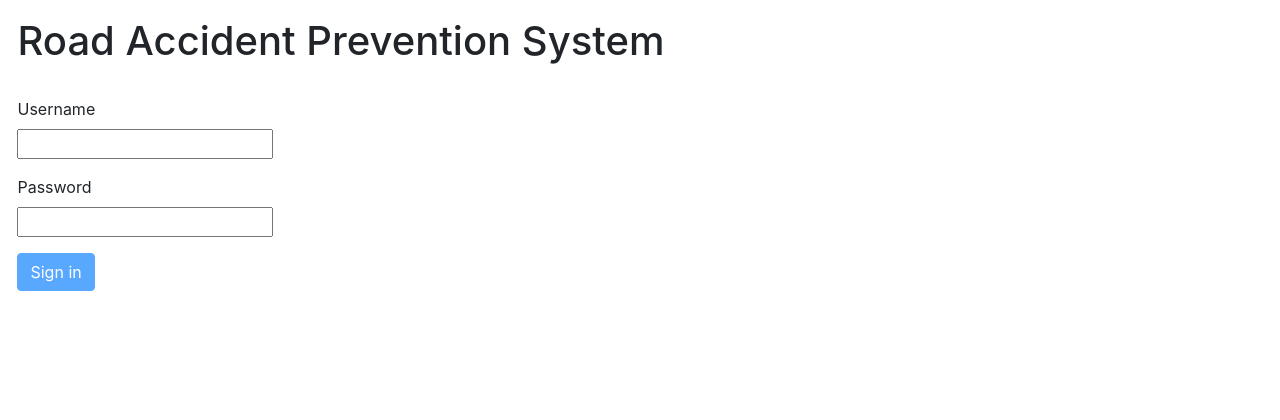
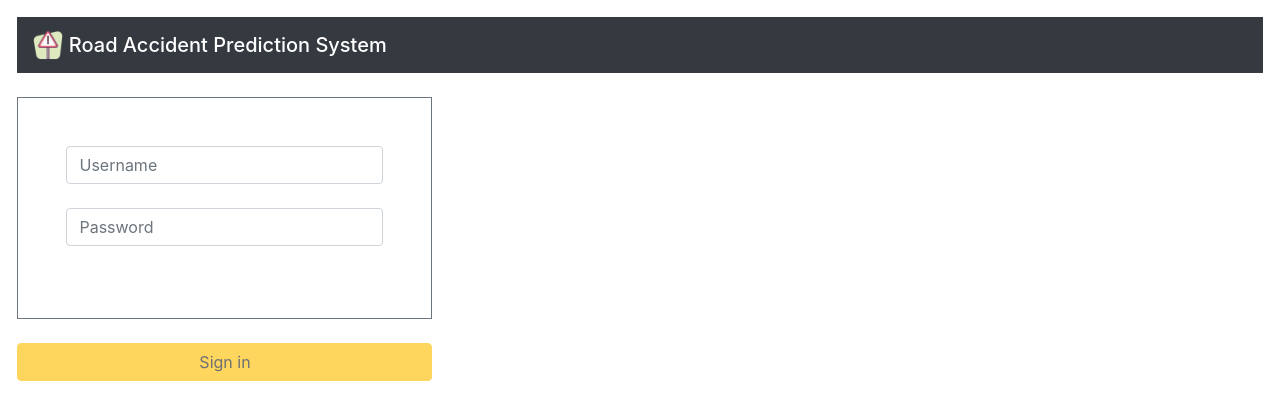
Before and after one commit to kavinda-sandakelum/raps_client, a React (Create React App) app: page /signin in a window 1280 px wide. Shown: the top 420 px of the page. Built offline with nearby package versions, Linux system fonts and the light colour scheme.

Commit message:
added bootstrap elements to signin and home component

```diff
--- a/src/components/home.component.js
+++ b/src/components/home.component.js
@@ -47,7 +47,13 @@ export default class Home extends Component {
 
   render() {
     if (this.state.loading) {
-      return <div>loading...</div>;
+      return (
+        <div className="d-flex justify-content-center ">
+          <div className="spinner-border" role="status">
+            <span className="sr-only">Loading...</span>
+          </div>
+        </div>
+      );
     } else {
       //not logged in
       if (!this.state.data.username) {
@@ -64,14 +70,15 @@ export default class Home extends Component {
                 Road Accident Prediction System
               </span>
             </nav>
-            <div className="card">
-              <div className="card-body">
-                <h5 className="card-title">Sign in to continue</h5>
 
-                <br />
-                <button className="btn btn-warning">
-                  <Link to="/signin">Sign in</Link>
-                </button>
+            <div className="jumbotron jumbotron-fluid">
+              <div className="container">
+                <h1 className="display-4">Sign in to continue</h1>
+                <p class="lead">
+                  <a class="btn btn-warning btn-lg" href="#" role="button">
+                    <Link to="/signin">Sign in</Link>
+                  </a>
+                </p>
               </div>
             </div>
           </div>
--- a/src/components/signin.component.js
+++ b/src/components/signin.component.js
@@ -1,10 +1,9 @@
-import React, { Component } from 'react';
-import { Link } from 'react-router-dom';
-import axios from 'axios';
+import React, { Component } from "react";
+import { Link } from "react-router-dom";
+import axios from "axios";
+import logo from "../icon.png";
 
-
-import { getFromStorage , setInStorage } from '../utils/storage';
-
+import { getFromStorage, setInStorage } from "../utils/storage";
 
 export default class Signin extends Component {
   constructor(props) {
@@ -16,147 +15,171 @@ export default class Signin extends Component {
 
     this.state = {
       isLoading: true,
-      token: '',
-      signInError:'',
-      signInUsername:'',
-      signInPassword:'',
-      validUsername:false,
-      validPassword:false,
-      activateSubmit:false
-
+      token: "",
+      signInError: "",
+      signInUsername: "",
+      signInPassword: "",
+      validUsername: false,
+      validPassword: false,
+      activateSubmit: false,
     };
   }
 
   componentDidMount() {
-    const token = getFromStorage('road_accident_prevention_system_webtoken');
+    const token = getFromStorage("road_accident_prevention_system_webtoken");
 
-    if(token){
+    if (token) {
       //verify token
-      try{
-        axios.get('http://localhost:5000/police/verifysession?token='+token)
-        .then(res=>res.data)
-        .then(json=>{
-          if(json.success){
+      try {
+        axios
+          .get("http://localhost:5000/police/verifysession?token=" + token)
+          .then((res) => res.data)
+          .then((json) => {
+            if (json.success) {
               this.setState({
-              token:token,
-              isLoading:false
-            })
-          }else{
+                token: token,
+                isLoading: false,
+              });
+            } else {
               this.setState({
-              isLoading:false
-            })
+                isLoading: false,
+              });
             }
-        })
-      }catch(err){
+          });
+      } catch (err) {
         console.log(err);
-        this.setState({isLoading:false})
+        this.setState({ isLoading: false });
       }
-    }else{
-      this.setState({isLoading:false})
+    } else {
+      this.setState({ isLoading: false });
+    }
   }
 
-}
-
-
-
-
-
   render() {
-
     const {
       isLoading,
       token,
       signInError,
       signInUsername,
       signInPassword,
-      activateSubmit
-    }  = this.state;
+      activateSubmit,
+    } = this.state;
 
-
-    if(isLoading){
-      return(
-        <div>
-          Loading...
+    if (isLoading) {
+      return (
+        <div className="d-flex justify-content-center ">
+          <div className="spinner-border" role="status">
+            <span className="sr-only">Loading...</span>
           </div>
-      )
+        </div>
+      );
     }
 
-    if(!token){
+    if (!token) {
       return (
         <div className="content">
-        <h1>Road Accident Prevention System</h1>
-        <br/>
-        <form>
+          <nav className="navbar navbar-dark bg-dark">
+            <span className="navbar-brand mb-0 h1">
+              <img
+                src={logo}
+                width="30"
+                height="30"
+                className="d-inline-block align-top"
+              />{" "}
+              Road Accident Prediction System
+            </span>
+          </nav>
+          <br />
+          <form className="col-sm-4 col-12 text-center border border-secondary p-5 ">
             <div className="form-group">
-        <label>Username </label><br/>
-        <input type="text" value={signInUsername} onChange={this.onTextboxChangeUsername}></input>
+              <input
+                type="text"
+                className="form-control mb-4"
+                value={signInUsername}
+                onChange={this.onTextboxChangeUsername}
+                placeholder="Username"
+              ></input>
             </div>
             <div className="form-group">
-        <label>Password </label><br/>
-        <input type="password" value={signInPassword} onChange={this.onTextboxChangePassword}></input>
+              <input
+                type="password"
+                className="form-control mb-4"
+                value={signInPassword}
+                onChange={this.onTextboxChangePassword}
+                placeholder="Password"
+              ></input>
             </div>
             <div className="signInError">
-          <p>{signInError}</p>
+              <p className="text-danger">{signInError}</p>
             </div>
           </form>
-        <button className="btn btn-primary" disabled={!activateSubmit} onClick={this.onSignin}>Sign in</button>
-
-
+          <button
+            className="btn btn-warning
+            btn-rounded btn-block my-4 waves-effect z-depth-0 col-sm-4 col-12"
+            disabled={!activateSubmit}
+            onClick={this.onSignin}
+          >
+            Sign in
+          </button>
         </div>
-
-
-      )
+      );
     }
 
     return (
       <div className="content">
-        Successfully Signed in!<br/>
+        <div className="jumbotron jumbotron-fluid">
+          <div className="container">
+            <h1 className="display-4">Successfully Signed in!</h1>
+            <p class="lead">
+              <a class="btn btn-warning btn-lg" href="#" role="button">
                 <Link to="/">Load homepage</Link>
+              </a>
+            </p>
           </div>
-    )
+        </div>
+      </div>
+    );
   }
 
-
-  onTextboxChangeUsername(event){
-    const valid = event.target.value.length>=4 //length check
+  onTextboxChangeUsername(event) {
+    const valid = event.target.value.length >= 4; //length check
     this.setState({
-      signInUsername : event.target.value,
+      signInUsername: event.target.value,
       validUsername: valid,
-      activateSubmit: this.state.signInPassword && valid
-    })
-
+      activateSubmit: this.state.signInPassword && valid,
+    });
   }
 
-  onTextboxChangePassword(event){
-    const valid = event.target.value.length>=4 //length check
+  onTextboxChangePassword(event) {
+    const valid = event.target.value.length >= 4; //length check
     this.setState({
-      signInPassword : event.target.value,
+      signInPassword: event.target.value,
       validPassword: valid,
-      activateSubmit: this.state.signInUsername && valid
-    })
+      activateSubmit: this.state.signInUsername && valid,
+    });
   }
 
-  onSignin(){
+  onSignin() {
     //post request sigin in
-    axios.post('http://localhost:5000/police/signin',{
-      username:this.state.signInUsername,
-      password:this.state.signInPassword
-      }
-    )
-    .then(res=>res.data)
-    .then(json=>{
-      if(json.success){
+    axios
+      .post("http://localhost:5000/police/signin", {
+        username: this.state.signInUsername,
+        password: this.state.signInPassword,
+      })
+      .then((res) => res.data)
+      .then((json) => {
+        if (json.success) {
           this.setState({
             signInError: json.message,
-          token:json.token,
-          adminRights:json.adminRights
-        })
-        setInStorage('road_accident_prevention_system_webtoken',json.token);
-      }else{
+            token: json.token,
+            adminRights: json.adminRights,
+          });
+          setInStorage("road_accident_prevention_system_webtoken", json.token);
+        } else {
           this.setState({
             signInError: json.message,
-        })
+          });
         }
-    })
+      });
   }
 }
```
Lines whose indentation alone changed are shown as unchanged.
